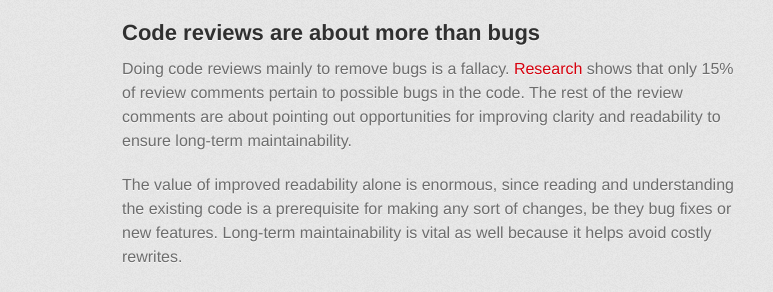
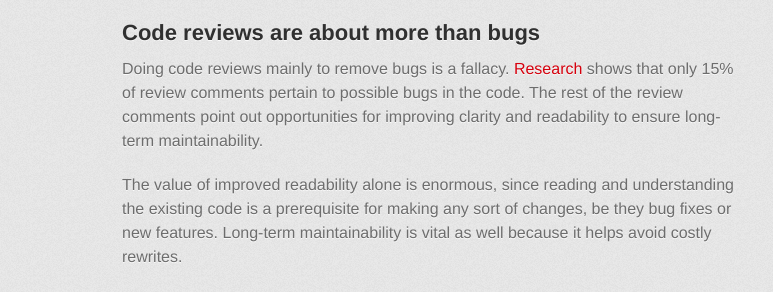
Before and after one commit to ibsenrune/ibsenrune.github.io, a Jekyll site: the page built from _posts/2017-04-16-on-the-value-of-code-reviews.md, in a window 1280 px wide. Shown: the part 1135-1427 px from the top of the page, without its empty margins (208-981 px from the left). Built offline with Jekyll 4.4.1, drawn with Linux system fonts in a browser that asks for light colours; some web fonts are replaced; Markdown is read by kramdown in place of the engine named in the settings.

Commit message:
Tighten sentences

```diff
--- a/_posts/2017-04-16-on-the-value-of-code-reviews.md
+++ b/_posts/2017-04-16-on-the-value-of-code-reviews.md
@@ -20,7 +20,7 @@ How do we measure these benefits? In my experience, there are two popular approa
 Now, if a team is building software for space ships, then finding bugs is very valuable and they are likely to conclude that code reviews are a great tool. However, most teams write applications that are slightly more mundane, where occasional bugs are tolerated. Thus, the latter teams are likely to conclude that code reviews are too costly.
 
 ## Code reviews are about more than bugs
-Doing code reviews mainly to remove bugs is a fallacy. [Research](http://dl.acm.org/citation.cfm?id=2819015) shows that only 15% of review comments pertain to possible bugs in the code. The rest of the review comments are about pointing out opportunities for improving clarity and readability to ensure long-term maintainability.
+Doing code reviews mainly to remove bugs is a fallacy. [Research](http://dl.acm.org/citation.cfm?id=2819015) shows that only 15% of review comments pertain to possible bugs in the code. The rest of the review comments point out opportunities for improving clarity and readability to ensure long-term maintainability.
 
 The value of improved readability alone is enormous, since reading and understanding the existing code is a prerequisite for making any sort of changes, be they bug fixes or new features. Long-term maintainability is vital as well because it helps avoid costly rewrites.
 
```
